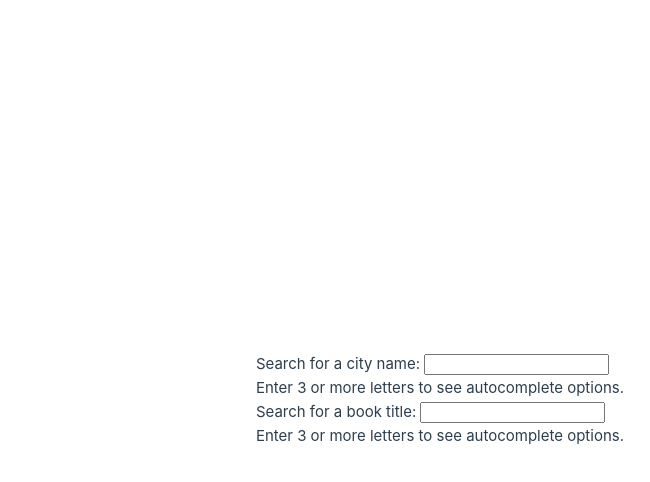
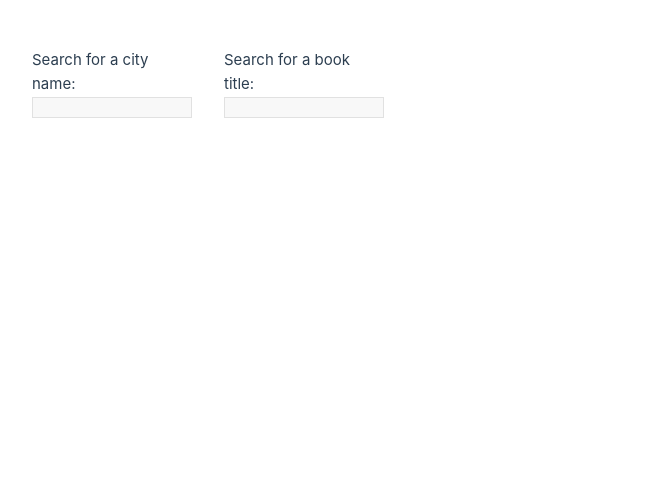
Before and after one commit to challenges-watsonk/search-app, a Vue app: page / in a window 1280 px wide. Shown: the top 482 px of the page, without its empty margins (16-666 px from the left). Built offline with nearby package versions, Linux system fonts and the light colour scheme.

Commit message:
Add styling to dropdowns. Only show prompts and results on focus. Use the result text when clicking on the result

```diff
--- a/src/App.vue
+++ b/src/App.vue
@@ -41,5 +41,8 @@ const booksQueryResults = computed<AutoCompleteOption[]>(() =>
 </template>
 
 <style scoped>
-/** TODO: add style for app */
+main {
+  display: flex;
+  width: 100%;
+}
 </style>
--- a/src/assets/main.css
+++ b/src/assets/main.css
@@ -1,35 +1,8 @@
 @import './base.css';
 
 #app {
-  max-width: 1280px;
   margin: 0 auto;
   padding: 2rem;
 
   font-weight: normal;
 }
-
-a,
-.green {
-  text-decoration: none;
-  color: hsla(160, 100%, 37%, 1);
-  transition: 0.4s;
-}
-
-@media (hover: hover) {
-  a:hover {
-    background-color: hsla(160, 100%, 37%, 0.2);
-  }
-}
-
-@media (min-width: 1024px) {
-  body {
-    display: flex;
-    place-items: center;
-  }
-
-  #app {
-    display: grid;
-    grid-template-columns: 1fr 1fr;
-    padding: 0 2rem;
-  }
-}
--- a/src/components/AutoCompleteInput.vue
+++ b/src/components/AutoCompleteInput.vue
@@ -1,5 +1,5 @@
 <script setup lang="ts">
-import { computed } from "vue";
+import { computed, reactive, ref } from "vue";
 import type { AutoCompleteOption } from "./AutoCompleteOption";
 
 const props = withDefaults(
@@ -21,37 +21,85 @@ const queryCanAutocomplete = computed(
   () => props.modelValue.length >= props.minimumQueryLength
 );
 const queryHasResults = computed(() => props.queryResults.length > 0);
+
+const state = reactive({ showResults: false });
+const input = ref<HTMLInputElement>();
 </script>
 
 <template>
+  <div class="autocomplete-container">
     <label
-    >{{ label }}
+      ><p>{{ label }}</p>
       <input
         :value="props.modelValue"
         @input="
           emit('update:modelValue', ($event.target as HTMLInputElement).value)
         "
         type="text"
+        @focus="state.showResults = true"
+        @blur="state.showResults = false"
+        ref="input"
       />
     </label>
+    <div class="dropdown" v-if="state.showResults">
       <template v-if="queryCanAutocomplete">
-    <select v-if="queryHasResults">
-      <option
+        <div
+          class="result"
           v-for="result in queryResults"
-        :value="result.primaryText"
           :key="result.primaryText"
+          @mousedown="$event.preventDefault()"
+          @mouseup="
+            () => {
+              emit('update:modelValue', result.primaryText);
+              input?.blur();
+            }
+          "
         >
           <em>{{ result.primaryText }}</em
           >{{ result.secondaryText }}
-      </option>
-    </select>
+        </div>
         <p v-if="!queryHasResults">{{ noResultText }}</p>
       </template>
-  <p v-if="!queryCanAutocomplete">
-    Enter {{ minimumQueryLength }} or more letters to see autocomplete options.
+      <div>
+        <p class="prompt" v-if="!queryCanAutocomplete">
+          Enter {{ minimumQueryLength }} or more letters to see autocomplete
+          options.
         </p>
+      </div>
+    </div>
+  </div>
 </template>
 
 <style scoped>
-/** TODO: add style for component */
+.autocomplete-container {
+  margin: 1rem;
+  width: 10rem;
+}
+label {
+  display: block;
+}
+input {
+  background: var(--color-background-soft);
+  color: var(--color-text);
+  border: 1px solid var(--color-border);
+  width: 100%;
+  font-size: 1em;
+}
+input:focus {
+  outline: none;
+  border: 1px solid var(--color-border-hover);
+}
+.dropdown {
+  max-height: 5rem;
+  overflow: auto;
+  position: relative;
+  background: var(--color-background-soft);
+  z-index: 100;
+}
+.result {
+  cursor: pointer;
+}
+.result:hover {
+  background: var(--color-background);
+}
 </style>
```
Also changed, not shown: 2 other files (tests, documents, lock files or other folders). Lines whose indentation alone changed are shown as unchanged.
